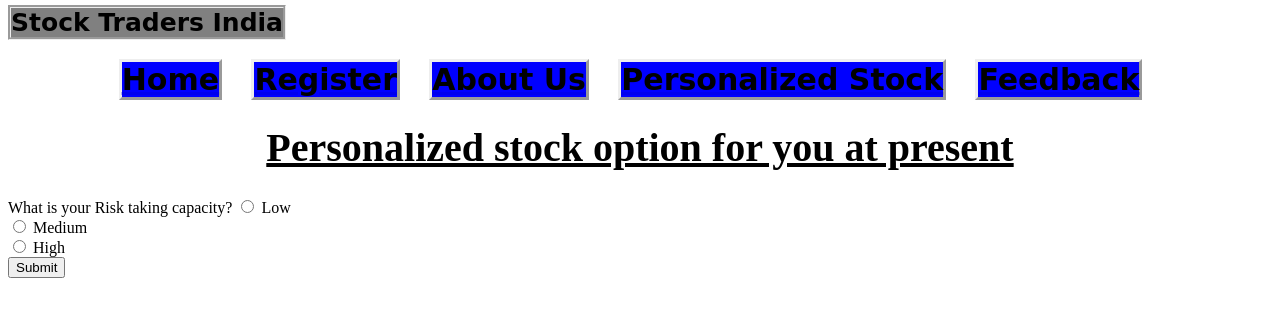
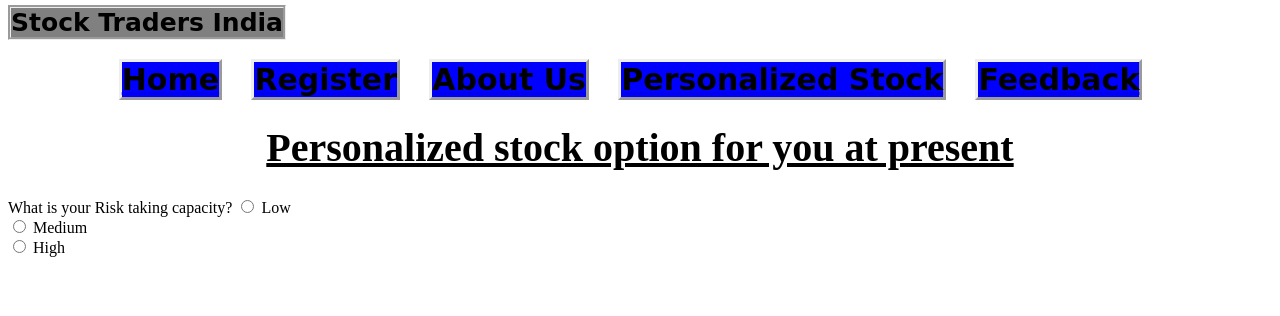
Before and after one commit to Jeeten10/MiniWebsite, a plain HTML site: page Personalize.html in a window 1280 px wide. Drawn offline with Linux system fonts and the light colour scheme.

Commit message:
Update Personalize.html

```diff
--- a/Personalize.html
+++ b/Personalize.html
@@ -34,7 +34,6 @@
   		<label for="medium">Medium</label><br>
   		<input type="radio" class="check" name="ra" onchange="trigger(this)"  value="high">
   		<label for="high">High</label><br>
-        <input type="button" value="Submit" onclick="mytrigger()">
           <h1 id="display"></h1>
 		<script >
             function trigger(radioButton) {
@@ -45,11 +44,7 @@
                 } else if ("high" == radioButton.value) {
                     display.innerHTML = "ur high";
                 }
-                }
-                function mytrigger() {
-                      var display = document.querySelector("#display");
-                      display.innerHTML ="submission success"
-                    }
+	    }
         </script>
 </body>
 </html>
```
